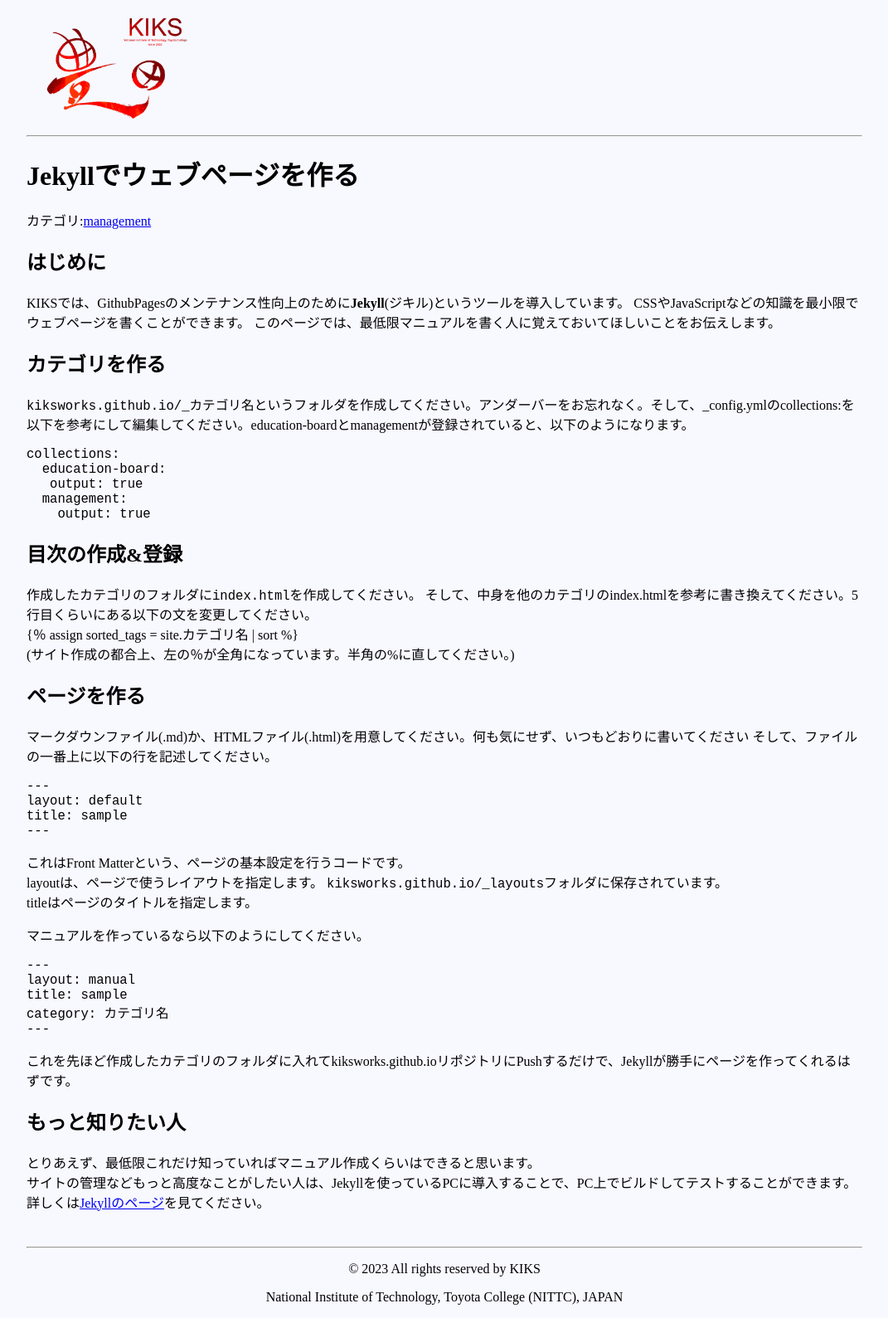
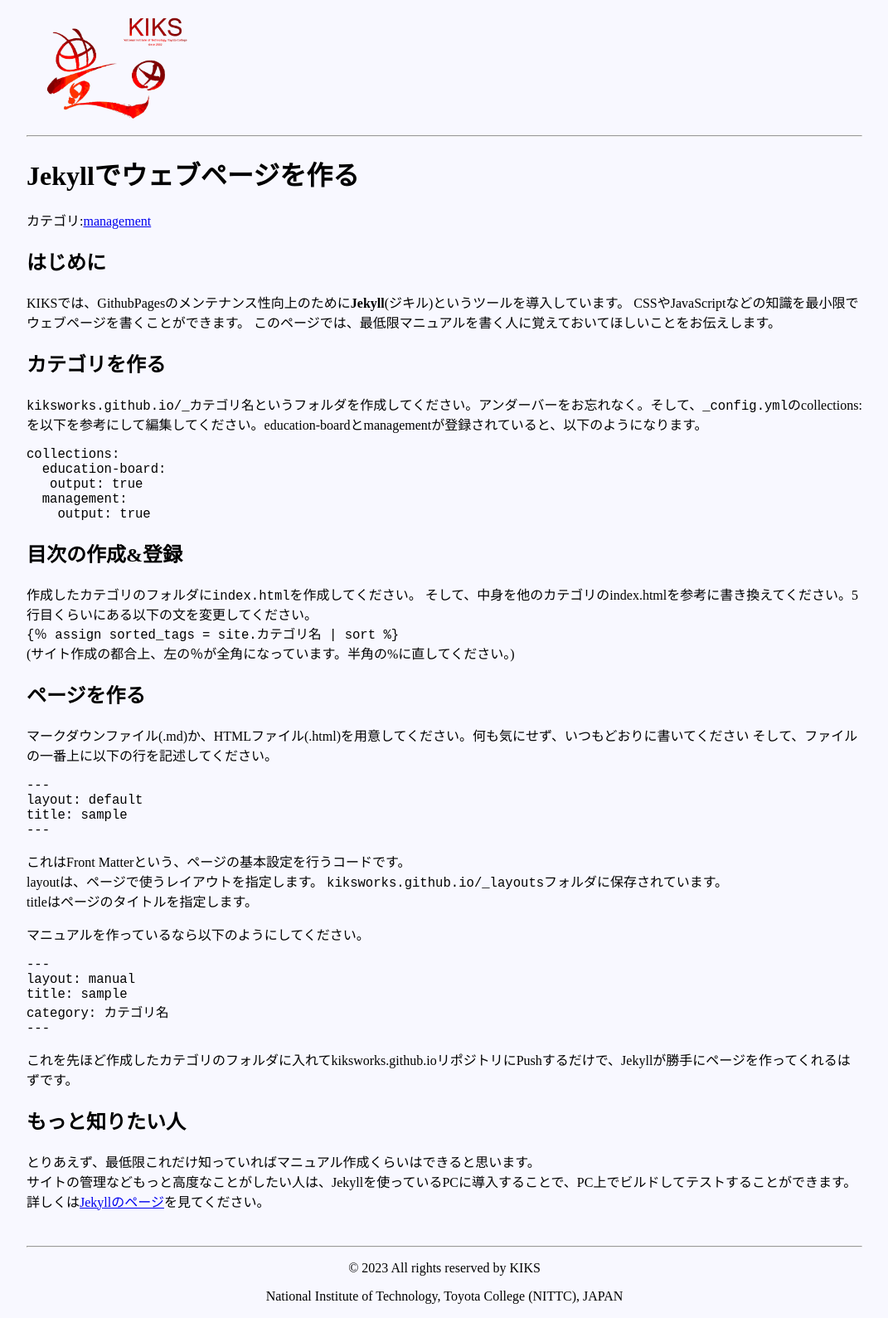
Before and after one commit to kiksworks/kiksworks.github.io, a Jekyll site: the page built from _management/make_page_jekyll.md, in a window 1280 px wide. Shown: the whole page at 83% size, without its empty margins (104-1175 px from the left). Built offline with Jekyll 4.4.1, drawn with Linux system fonts in a browser that asks for light colours.

Commit message:
微修正

````diff
--- a/_management/make_page_jekyll.md
+++ b/_management/make_page_jekyll.md
@@ -11,7 +11,7 @@ CSSやJavaScriptなどの知識を最小限でウェブページを書くこと
 
 ## カテゴリを作る
 
-`kiksworks.github.io/_カテゴリ名`というフォルダを作成してください。アンダーバーをお忘れなく。そして、_config.ymlのcollections:を以下を参考にして編集してください。education-boardとmanagementが登録されていると、以下のようになります。
+`kiksworks.github.io/_カテゴリ名`というフォルダを作成してください。アンダーバーをお忘れなく。そして、`_config.yml`のcollections:を以下を参考にして編集してください。education-boardとmanagementが登録されていると、以下のようになります。
 
 ```title:_config.yml
 collections:
@@ -24,7 +24,7 @@ collections:
 ## 目次の作成&登録
 作成したカテゴリのフォルダに`index.html`を作成してください。
 そして、中身を他のカテゴリのindex.htmlを参考に書き換えてください。5行目くらいにある以下の文を変更してください。
-{％ assign sorted_tags = site.カテゴリ名 | sort %}
+`{％ assign sorted_tags = site.カテゴリ名 | sort %} `
 (サイト作成の都合上、左の％が全角になっています。半角の%に直してください。)
 
 ## ページを作る
````
